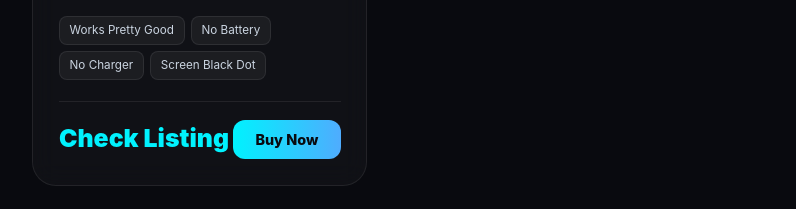
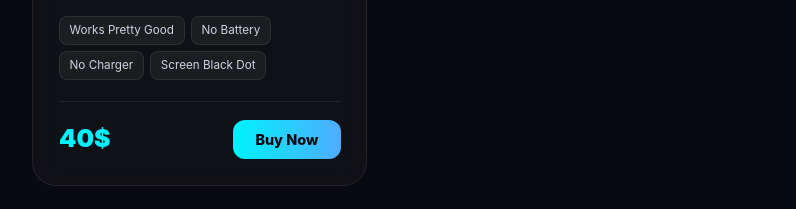
Before and after one commit to energysoftwer-afk/RECK, a plain HTML site: page index.html in a window 1280 px wide. Shown: the part 2012-2221 px from the top of the page, without its empty margins (70-866 px from the left). Drawn offline with Linux system fonts and the light colour scheme.

Commit message:
index.html

```diff
--- a/index.html
+++ b/index.html
@@ -833,7 +833,7 @@
                     <span class="spec-pill">Screen Black Dot</span>
                 </div>
                 <div class="card-footer">
-                    <div class="price">Check Listing</div>
+                    <div class="price">40$</div>
                     <button class="buy-btn" onclick="startPurchaseRedirect('https://www.vinted.ro/items/10942633674-toshiba-l455d-laptop-4gb700gb-no-charger-no-battery')">Buy Now</button>
                 </div>
             </div>
```
